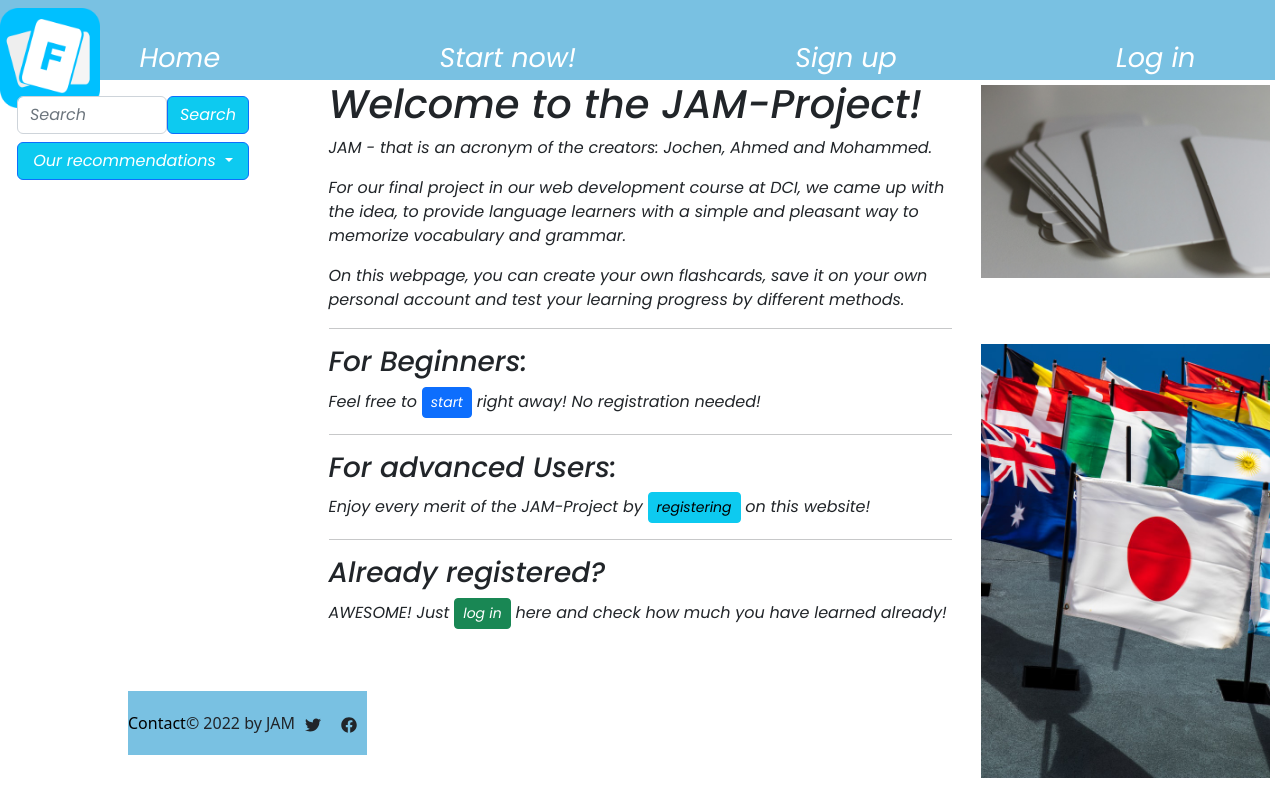
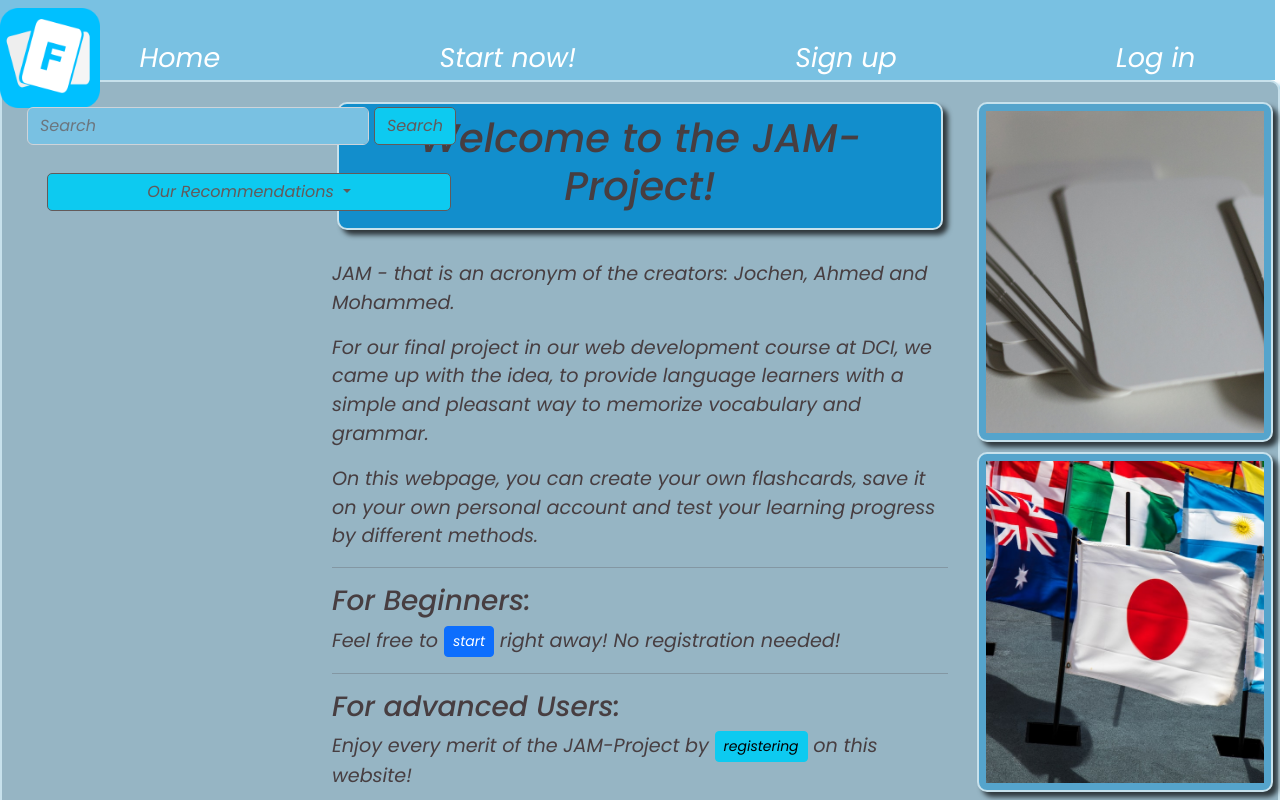
Before and after one commit to JoBeck1/Final-Project-JAM, a React (Create React App) app in the folder frontend/: page / in a window 1280 px wide. Shown: the top 800 px of the page. Built offline with nearby package versions, Linux system fonts and the light colour scheme.

Commit message:
add styling main

```diff
--- a/frontend/src/components/DropdownMenu.jsx
+++ b/frontend/src/components/DropdownMenu.jsx
@@ -1,48 +1,85 @@
-import React from 'react'
-import Dropdown from 'react-bootstrap/Dropdown';
-import Container from 'react-bootstrap/Container';
-import Row from 'react-bootstrap/Row';
-import Col from 'react-bootstrap/Col';
-import Form from 'react-bootstrap/Form';
-import Button from 'react-bootstrap/Button';
-import styled from "styled-components"
+import React from "react";
+import Dropdown from "react-bootstrap/Dropdown";
+import Container from "react-bootstrap/Container";
+import Row from "react-bootstrap/Row";
+import Col from "react-bootstrap/Col";
+import Form from "react-bootstrap/Form";
+import Button from "react-bootstrap/Button";
+import styled from "styled-components";
 
 function DropdownMenu() {
   return (
-    <ContainerInDropdown className="position-absolute" >
-        <Row  className="position-absolute  start-30 d-flex flex-column w-50">
+    <ContainerInDropdown className="position-absolute">
+      <Row className="position-absolute  start-30 d-flex flex-column w-70">
         <Col>
           <Form className="mb-2 ">
             <Form.Group className="d-flex flex-row">
-
               <Form.Control type="text" placeholder="Search" />
-           <Button type="submit" className="bg-info "> Search</Button>
+              <Button type="submit" className="bg-info ">
+                {" "}
+                Search
+              </Button>
             </Form.Group>
           </Form>
         </Col>
-            <Col >
-
-        <Dropdown  >
-            <Dropdown.Toggle className="bg-info w-100"> Our recommendations </Dropdown.Toggle>
+        <Col>
+          <Dropdown>
+            <Dropdown.Toggle className="bg-info w-100">
+              {" "}
+              Our Recommendations{" "}
+            </Dropdown.Toggle>
             <Dropdown.Menu className="bg-info w-100">
-                <Dropdown.Item href="/"  > Books</Dropdown.Item>
-                <Dropdown.Item href="/" > Guides</Dropdown.Item>
-                <Dropdown.Item href="/" > Apps</Dropdown.Item>
+              <Dropdown.Item href="/"> Books</Dropdown.Item>
+              <Dropdown.Item href="/"> Guides</Dropdown.Item>
+              <Dropdown.Item href="/"> Apps</Dropdown.Item>
             </Dropdown.Menu>
           </Dropdown>
         </Col>
       </Row>
-
     </ContainerInDropdown>
-  )
+  );
 }
 
-let ContainerInDropdown = styled(Container)`
-    max-width: 40%;
-    /* background-color:#27476E; */
-    padding-top:1rem;
+const ContainerInDropdown = styled(Container)`
+  padding: 15px;
 
+  .dropdown-item {
+    color: white;
+  }
+  .dropdown-item:hover {
+    color: black;
+  }
+  .dropdown-toggle {
+    color: white;
+  }
+  .dropdown {
+    margin-top: 10px;
+    margin-bottom: 10px;
+    margin-left: 5px;
+    margin-right: 5px;
+    padding: 10px;
+    //background-color: #79c1e2;
+  }
+  .form-control {
+    background-color: #79c1e2;
+    color: #635a5a;
+  }
+  .btn {
+    background-color: #79c1e2;
+    color: #635a5a;
+    border: 1px solid #635a5a;
+    border-radius: 5px;
+    margin-left: 5px;
+    margin-right: 5px;
+  }
+  .btn:hover {
+    background-color: #635a5a;
+    color: #feffff;
+    border: 1px solid #79c1e2;
+    border-radius: 5px;
+    margin-left: 5px;
+    margin-right: 5px;
+  }
+`;
 
-`
-
-export default DropdownMenu
+export default DropdownMenu;
--- a/frontend/src/components/Footer.jsx
+++ b/frontend/src/components/Footer.jsx
@@ -1,62 +1,74 @@
 import React from "react";
 import styled from "styled-components";
-import Container from "react-bootstrap/Container";
-import {FaTwitter} from "react-icons/fa";
-import {FaFacebook} from "react-icons/fa";
-
+import { FaTwitter } from "react-icons/fa";
+import { FaFacebook } from "react-icons/fa";
 
 function Footer() {
-    return(
-
+  return (
     <Contain>
       <div>
         <Link href="#top">Contact</Link>
         {/* Contactform is needed! */}
-
       </div>
       <div>&copy; 2022 by JAM</div>
       {/* Implement an "About"-page? */}
 
       <SocialMedia>
-                    <div>
+        <div className="social">
           <FaTwitter />
         </div>
-                    <div>
+        <div className="social">
           <FaFacebook />
         </div>
       </SocialMedia>
     </Contain>
-
-    )
+  );
 }
 
 export default Footer;
 
-const Contain= styled.div`
-
-    position: absolute;
-
-    top: 54vw;
-    left: 10%;
-
-
-    padding: 10px 0;
-
+const Contain = styled.div`
   display: flex;
+  flex-direction: row;
   justify-content: space-around;
   align-items: center;
+  background-color: #79c1e2;
+  color: white;
+  padding: 10px;
+  margin-top: 10px;
+  margin-left: 5px;
+  margin-right: 5px;
+  border-radius: 10px;
+
+  .social:hover {
+    color: #151616;
+  }
+  div {
+    margin-top: 10px;
+    margin-bottom: 10px;
+    margin-left: 5px;
+    margin-right: 5px;
+  }
+`;
+
+const SocialMedia = styled.div`
+  display: flex;
+  flex-direction: row;
+  justify-content: space-between;
+  align-items: left;
 
   background-color: #79c1e2;
+  color: white;
+  font-size: 1.2rem;
+  cursor: pointer;
+`;
+const Link = styled.a`
+  color: #f1e8e8;
+  text-decoration: none;
+  font-size: 1.2em;
+  text-align: justify;
 
+  &:hover {
+    color: #151616;
+  }
 `;
-
-const SocialMedia =styled.div`
-    display: flex;
-    div{
-        padding: 10px;
-    }
-`
-const Link = styled.a`
-    color: #000000;
-    text-decoration: none;
-`
--- a/frontend/src/components/Main.jsx
+++ b/frontend/src/components/Main.jsx
@@ -1,4 +1,4 @@
-import React , {useContext}from 'react'
+import React from 'react'
 import Button from 'react-bootstrap/Button';
 import styled from 'styled-components';
 import Row from 'react-bootstrap/Row';
@@ -6,8 +6,7 @@ import Col from 'react-bootstrap/Col';
 import Picture1 from '../assets/images/Picture1.jpg';
 import Picture2 from '../assets/images/Picture2.jpg';
 import DropdownMenu from './DropdownMenu.jsx'
-import Container from 'react-bootstrap/Container';
-import {Context} from "../Store"
+
 function Main() {
 
   return (
@@ -78,13 +77,59 @@ function Main() {
 
 const Title = styled.h1`
     font-size: 1.5em;
+    text-align: center;
+    color: #473e41;
+    font-family: Poppins, sans-serif;
+    font-weight: bold;
+    margin-top: 10px;
+    margin-bottom: 30px;
+    margin-left: 5px;
+    margin-right: 5px;
+    padding: 10px;
+    background-color: #128ecc;
+    border-radius: 10px;
+    border: 2px solid #c7e1ec;
+    box-shadow: 5px 5px 5px #2f373b;
+
 
 `
 const MainDiv = styled.div`
-    /* background-color: #EAF8BF92; */
     font-family: Poppins, sans-serif;
+    font-size: 1.2em;
+    color: #473e41;
+    margin-top: 10px;
+    margin-bottom: 30px;
     margin-left: 5px;
     margin-right: 5px;
+    padding: 10px;
+    background-color: #96b5c4;
+    border-radius: 10px;
+    border: 2px solid #c7e1ec;
+    box-shadow: 5px 5px 5px #79c1e2;
+     margin: 0 auto;
+     width: 100%;
+
+     img{
+            width: 100%;
+            height: 100%;
+            object-fit: cover;
+            object-position: center;
+        }
+    .main_pic{
+        margin-top: 10px;
+        margin-bottom: 10px;
+        margin-left: 5px;
+        margin-right: 5px;
+        padding: 7px;
+        background-color: #55a4cc;
+        border-radius: 10px;
+        border: 2px solid #c7e1ec;
+        box-shadow: 5px 5px 5px #2e383d;
+        width: 100%;
+
+
+    }
+
 
 `
 
```
Lines whose indentation alone changed are shown as unchanged.
